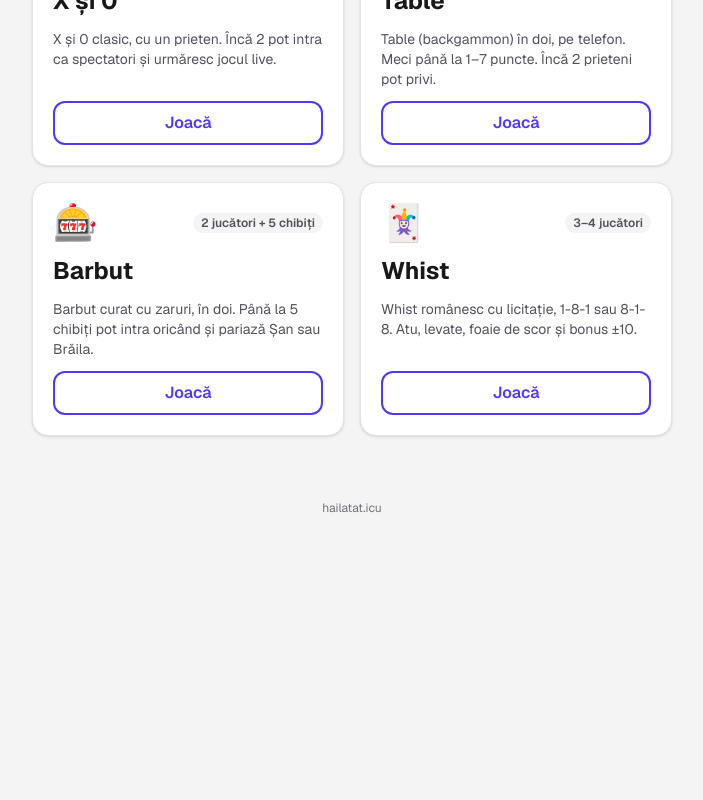
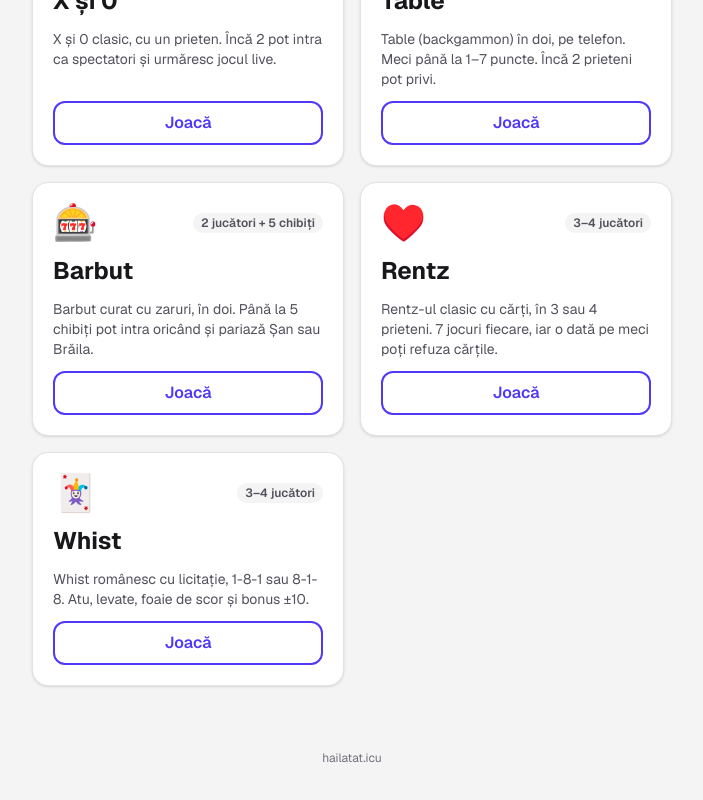
Before and after one commit to florin2495/hailataticu-hub, a Next.js app: page / in a window 1280 px wide. Shown: the part 618-1418 px from the top of the page, without its empty margins (288-991 px from the left). Before the commit the page ends 1214 px from the top, so only its background shows below. Built offline with nearby package versions, Linux system fonts and the light colour scheme.

Commit message:
feat: add Rentz to the games hub

```diff
--- a/src/games.ts
+++ b/src/games.ts
@@ -54,6 +54,14 @@ export const games: Game[] = [
     tag: "2 jucători + 5 chibiți",
   },
   {
+    slug: "rentz",
+    name: "Rentz",
+    description: "Rentz-ul clasic cu cărți, în 3 sau 4 prieteni. 7 jocuri fiecare, iar o dată pe meci poți refuza cărțile.",
+    url: "https://rentz.hailatat.icu",
+    emoji: "♥️",
+    tag: "3–4 jucători",
+  },
+  {
     slug: "whist",
     name: "Whist",
     description: "Whist românesc cu licitație, 1-8-1 sau 8-1-8. Atu, levate, foaie de scor și bonus ±10.",
```
Also changed, not shown: 1 other file (tests, documents, lock files or other folders).
